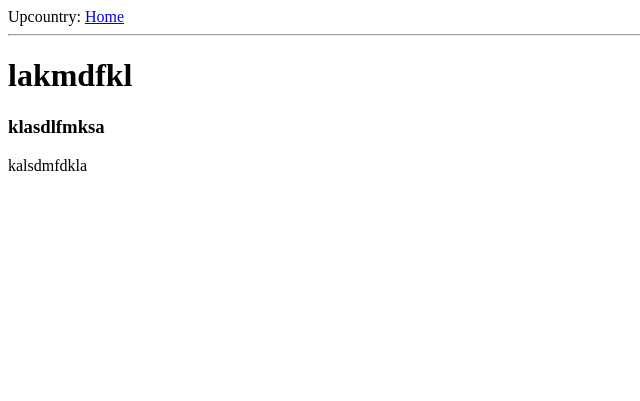
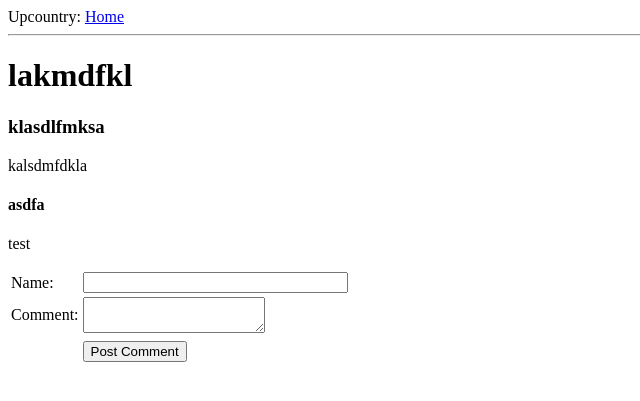
Before and after one commit to mikeyavorsky/focus-group-prototype, a Flask app: page /post/ in a window 1280 px wide. Shown: the top 401 px of the page, without its empty margins (0-640 px from the left). Run offline with Flask 2, Linux system fonts and the light colour scheme; data comes from the database, SQL or seed files in the repository; both versions use the stored data as it was after the commit.

Commit message:
Decoupled questions and posts. Working post submission and comment submission.

```diff
--- a/app/forms.py
+++ b/app/forms.py
@@ -1,21 +1,20 @@
 from flask.ext.wtf import Form
-from wtforms import StringField, BooleanField, RadioField, IntegerField
+from wtforms import StringField, BooleanField, RadioField, IntegerField, TextAreaField
 from wtforms.validators import DataRequired
 from datetime import datetime
 
 class CommentForm(Form):
     author = StringField('author', validators=[DataRequired()])
-    body = StringField('body', validators=[DataRequired()])
+    body = TextAreaField('body', validators=[DataRequired()])
 
 class PostForm(Form):
     title = StringField('title', validators=[DataRequired()])
     author = StringField('author', validators=[DataRequired()])
-    body = StringField('body', validators=[DataRequired()])
-    num_questions = IntegerField('num_questions')
+    body = TextAreaField('body', validators=[DataRequired()])
 
-class AddQuestionForm(Form):
-    type = RadioField(u'Type', choices=[
+class QuestionForm(Form):
+    qtype = RadioField(u'Type', choices=[
         ('1', u'You want the respondent to write out an answer.'),
         ('2', u'You want the respondent to rank something from 1 to 5.')],
         default='1', validators=[DataRequired()])
-    body = StringField('body', validators=[DataRequired()])
+    body = TextAreaField('body', validators=[DataRequired()])
--- a/app/templates/index.html
+++ b/app/templates/index.html
@@ -8,5 +8,9 @@
     <p>
         {{ post.body }}
     </p>
+    <footer>
+      <li>{{ post.comments.count() }}{% if post.comments.count() == 1 %} Comment{% else %} Comments{% endif %}</li>
+      <li><a href="{{ url_for('post', post_id=post.id) }}">Add Comment</a></li>
+    </footer>
     {% endfor %}
 {% endblock %}
--- a/app/templates/new-post.html
+++ b/app/templates/new-post.html
@@ -10,10 +10,6 @@
         <tr>
           <td>Author:</td>
           <td>{{ form.author(size=30, maxLength=64) }}</td>
-        </tr>
-        <tr>
-          <td># of Questions:</td>
-          <td>{{ form.num_questions(size=2, maxLength=2) }}</td>
         </tr>
         <tr>
           <td>Body:</td>
--- a/app/templates/post.html
+++ b/app/templates/post.html
@@ -5,4 +5,38 @@
   <p>
       {{ post.body }}
   </p>
+  {% for comment in post.comments %}
+  <p>
+    <h4>{{ comment.author }}</h4>
+    <p>
+      {{ comment.body }}
+    </p>
+  </p>
+  {% endfor %}
+  <p>
+    <form action="" method="post" name="comment">
+        {{ form.hidden_tag() }}
+        <table>
+            <tr>
+              <td>Name:</td>
+              <td>{{ form.author(size=30, maxLength=64) }}</td>
+            </tr>
+            <tr>
+              <td>Comment:</td>
+              <td>{{ form.body(size=500, maxLength=500) }}</td>
+            </tr>
+                <td>
+                {% for error in form.errors %}
+                <span style="color: red;">[{{ error }}]</span><br>
+                {% endfor %}
+                </td>
+            </tr>
+            <tr>
+                <td></td>
+                <td><input type="submit" value="Post Comment"></td>
+                <td></td>
+            </tr>
+        </table>
+    </form>
+
 {% endblock %}
--- a/app/views.py
+++ b/app/views.py
@@ -1,37 +1,39 @@
 from flask import render_template, flash, redirect, url_for
 from app import app, db
 from .models import Post, Comment, Question, Answer, Response
-from .forms import PostForm, CommentForm, AddQuestionForm
+from .forms import PostForm, CommentForm, QuestionForm
 from datetime import datetime
 
 
 @app.route('/')
 @app.route('/index')
 def index():
+    #form = CommentForm()
+    posts = Post.query.order_by(Post.timestamp.desc()).all()
+    return render_template('index.html',
+                           title='Home',
+                           posts=posts)
+
+@app.route('/post/', methods=['GET','POST'])
+@app.route('/post/<post_id>', methods=['GET','POST'])
+def post(post_id=0):
     form = CommentForm()
     if form.validate_on_submit():
-        comment = comment(post_id=Post.query.order_by(Post.timestamp.desc())[0].id,
+        comment = Comment(post_id=Post.query.order_by(Post.timestamp.desc())[0].id,
                           author=form.author.data,
                           body=form.body.data)
         db.session.add(comment)
         db.session.commit()
         flash('Your comment has been posted!')
-        return redirect(url_for('index'))
-    posts = Post.query.order_by(Post.timestamp.desc()).all()
-    return render_template('index.html',
-                           title='Home',
-                           posts=posts)
-
-@app.route('/post/')
-@app.route('/post/<post_id>')
-def post(post_id=0):
+        return redirect(url_for('post', post_id=post_id))
     if post_id == 0:
         post = Post.query.order_by(Post.timestamp.desc())
     else:
         post = Post.query.filter_by(id=post_id)
     return render_template('post.html',
                            title=post[0].title,
-                           post=post[0])
+                           post=post[0],
+                           form=form)
 
 
 @app.route('/admin')
@@ -64,34 +66,27 @@ def new_post():
         post = Post(title=form.title.data,
                     author=form.author.data,
                     body=form.body.data)
-        num_questions = form.num_questions.data
         db.session.add(post)
         db.session.commit()
         flash('Your post is now live!')
-        if num_questions > 0:
-            return redirect(url_for('add-question'),
-                            title='Add Question',
-                            form=form)
-        else:
-            return redirect(url_for('index'))
+        return redirect(url_for('admin'))
     return render_template('new-post.html',
                            title='New Post',
                            form=form)
 
-@app.route('/add-question', methods=['GET','POST'])
-def add_questions():
-    form = AddQuestionForm()
+@app.route('/new-question', methods=['GET','POST'])
+def new_question():
+    form = QuestionForm()
     if form.validate_on_submit():
-        question = Question(title=form.title.data,
-                            author=form.author.data,
-                            body=form.body.data,
-                            post_id=post[0].id)
+        posts = Post.query.order_by(Post.timestamp.desc())
+        post_id = posts[0].id
+        question = Question(post_id=post_id,
+                            type=form.qtype.data,
+                            body=form.content.data)
         db.session.add(question)
         db.session.commit()
-        flash('Added a question!')
-        return redirect(url_for('add-question'),
-                        title='Add Question',
-                        form=form)
-    return render_template('add-question.html',
-                           title='Add Question',
+        flash('You\'ve added a question!')
+        return redirect(url_for('admin'))
+    return render_template('new-question.html',
+                           title='New Question',
                            form=form)
```
Also changed, not shown: app/templates/new-question.html (renamed from app/templates/add-question.html, +4 -8 lines), app.db.
